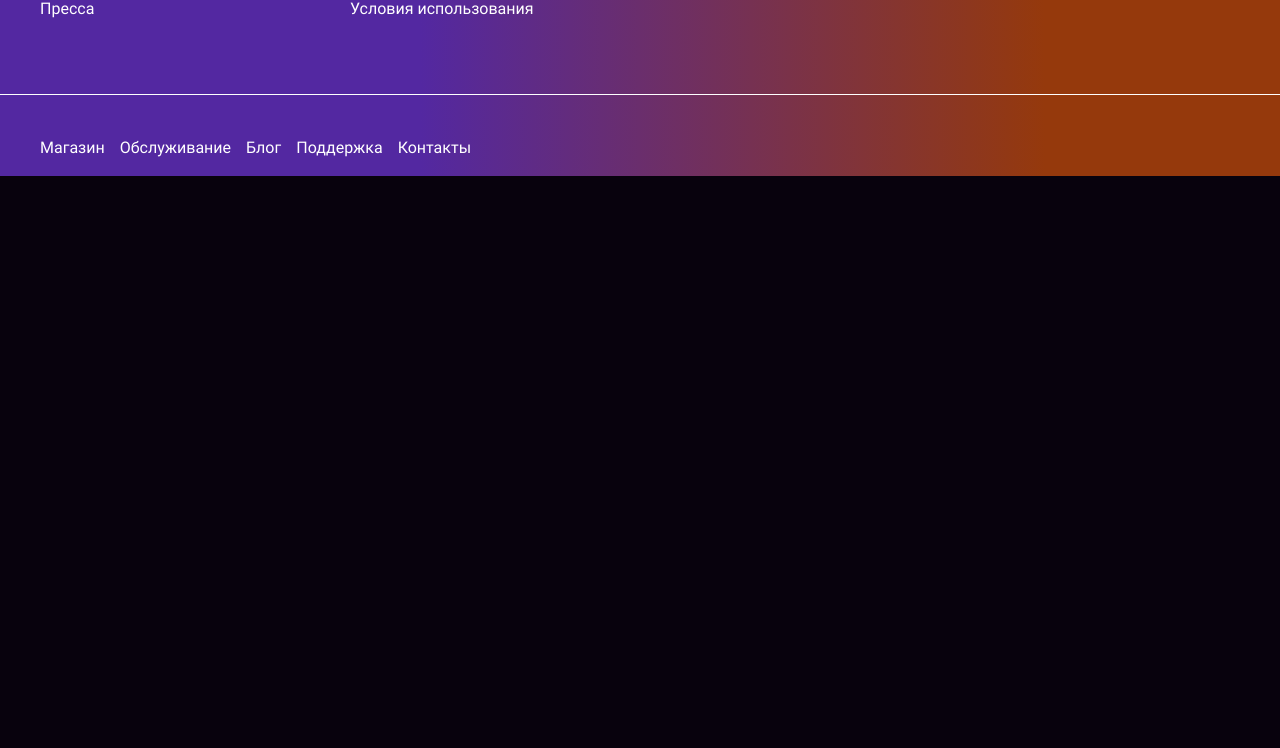
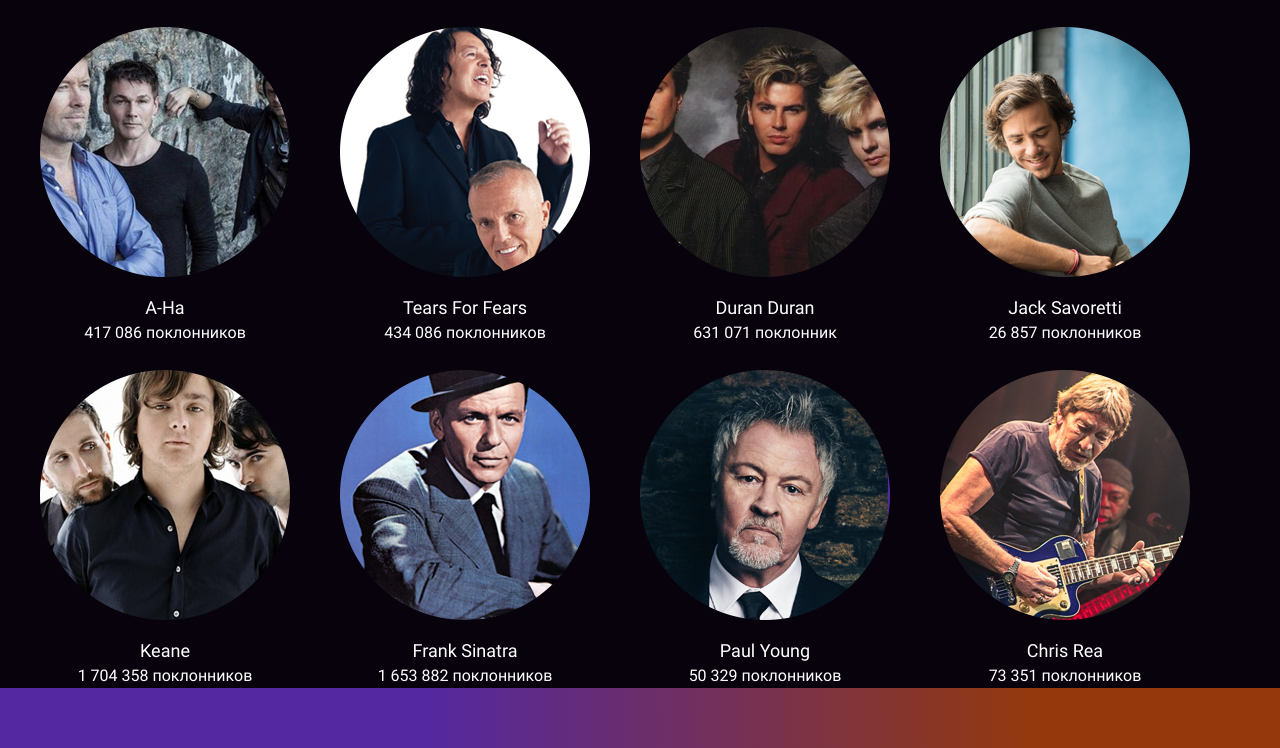
Before and after one commit to Rrudger/layout-designer-project-lvl2, a plain HTML site: page src/artist.html in a window 1280 px wide. Shown: the part 2190-2938 px from the top of the page. Before the commit the page ends 2366 px from the top, so only its background shows below. Drawn offline with Linux system fonts and the light colour scheme.

Commit message:
add _page-similar.scss

```diff
--- a/src/artist.html
+++ b/src/artist.html
@@ -164,6 +164,76 @@
 </div>
 </section>
 
+<section id="page-similar" class="page-similar">
+  <div class="container">
+    <h2>ПОХОЖИЕ ИСПОЛНИТЕЛИ</h2>
+  <div class="similar-item">
+  <img src="images/A-ha.png" alt="A-ha">
+  <div class="similar-info">
+    <p class="artist">A-Ha</p>
+    <p>417 086 поклонников</p>
+  </div>
+</div>
+
+<div class="similar-item">
+<img src="images/Tears for Fears.png" alt="Tears For Fears">
+<div class="similar-info">
+  <p class="artist">Tears For Fears</p>
+  <p>434 086 поклонников</p>
+</div>
+</div>
+
+<div class="similar-item">
+<img src="images/Duran Duran.png" alt="Duran Duran">
+<div class="similar-info">
+  <p class="artist">Duran Duran</p>
+  <p>631 071 поклонник</p>
+</div>
+</div>
+
+<div class="similar-item">
+<img src="images/Jack Savoretti.png" alt="Jack Savoretti">
+<div class="similar-info">
+  <p class="artist">Jack Savoretti</p>
+  <p>26 857 поклонников</p>
+</div>
+</div>
+
+<div class="similar-item">
+<img src="images/Keane.png" alt="Keane">
+<div class="similar-info">
+  <p class="artist">Keane</p>
+  <p>1 704 358 поклонников</p>
+</div>
+</div>
+
+<div class="similar-item">
+<img src="images/Frank Sinatra.png" alt="Frank Sinatra">
+<div class="similar-info">
+  <p class="artist">Frank Sinatra</p>
+  <p>1 653 882 поклонников</p>
+</div>
+</div>
+
+<div class="similar-item">
+<img src="images/Paul Young.png" alt="Paul Young">
+<div class="similar-info">
+  <p class="artist">Paul Young</p>
+  <p>50 329 поклонников</p>
+</div>
+</div>
+
+<div class="similar-item">
+<img src="images/Chris Rea.png" alt="Chris Rea">
+<div class="similar-info">
+  <p class="artist">Chris Rea</p>
+  <p>73 351 поклонников</p>
+</div>
+</div>
+
+</div>
+</section>
+
 </main>
 
 <footer>
--- /dev/null
+++ b/src/scss/_page-similar.scss
@@ -0,0 +1,54 @@
+.page-similar {
+  .container {
+    @extend %flex-row;
+    flex-wrap: wrap;
+  }
+
+  .similar-item {
+    margin-right: 50px;
+    margin-top: 25px;
+
+    p {
+      margin: 0;
+    }
+  }
+
+  .similar-info {
+    margin-top: 10px;
+  }
+
+  .artist {
+    @extend %normal-font;
+  }
+
+  h2 {
+    margin-top: 100px;
+    margin-bottom: 25px;
+    width: 100%;
+    text-align: left;
+  }
+
+  @media screen and (max-width: 600px) {
+    .container {
+      align-items: flex-start;
+      justify-content: space-between;
+    }
+
+    .similar-item {
+      margin-right: 50px;
+      flex: 1;
+      min-width: 35%;
+      max-width: 40%;
+
+      img {
+        width: 100%;
+      }
+
+    }
+
+    .similar-info {
+      margin-top: 15px;
+    }
+
+  }
+}
--- a/src/scss/app.scss
+++ b/src/scss/app.scss
@@ -1,4 +1,4 @@
-@import "_variables", "_atomic", "_general", "_header", "_page-description", "_page-pricing", "_page-news", "_page-app", "_footer", "_artist-description", "_page-popular-track", "_page-discography";
+@import "_variables", "_atomic", "_general", "_header", "_page-description", "_page-pricing", "_page-news", "_page-app", "_footer", "_artist-description", "_page-popular-track", "_page-discography", "_page-similar";
 
 @font-face {
 font-family: "Roboto";
```
Also changed, not shown: src/css/app.css, 1 other file.
